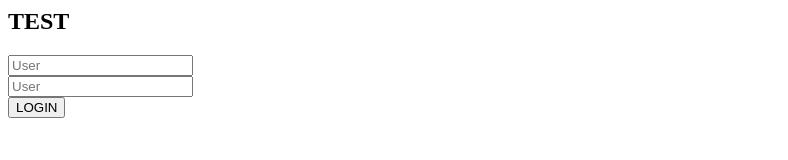
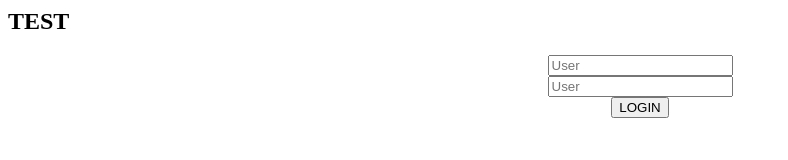
Before and after one commit to jeanvan03/jeanvan, a plain HTML site: page index.html in a window 1280 px wide. Shown: the whole page, without its empty margins (0-788 px from the left). Drawn offline with Linux system fonts and the light colour scheme.

Commit message:
Update index.html

```diff
--- a/index.html
+++ b/index.html
@@ -1,6 +1,6 @@
 <style>
   .t1 {
-    text-alignt: center;
+    text-align: center;
 </style>
 <h2>TEST</h2>
 <div class="t1">
```
